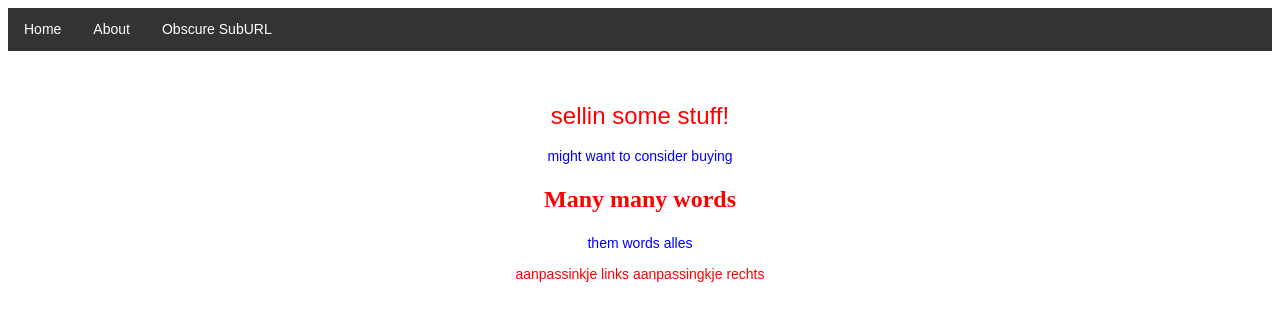
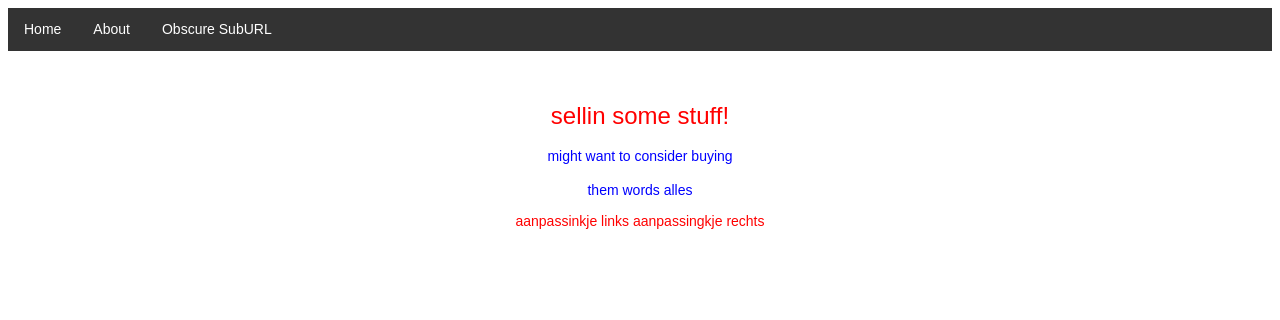
Before and after one commit to hpjansen/hjprofessionalservices.com, a plain HTML site: page index.html in a window 1280 px wide. Drawn offline with nearby package versions, Linux system fonts and the light colour scheme.

Commit message:
minder dingen test
oi!

```diff
--- a/index.html
+++ b/index.html
@@ -15,7 +15,6 @@
 
  	<div id="hoofd"> <br><br><h1> sellin some stuff! </h1>
  		<p> might want to consider buying </p>
-    <h2>Many many words</h2>
     <p> them words alles</p>
     <h3> aanpassinkje links aanpassingkje rechts</h3>
  	</div>
```
